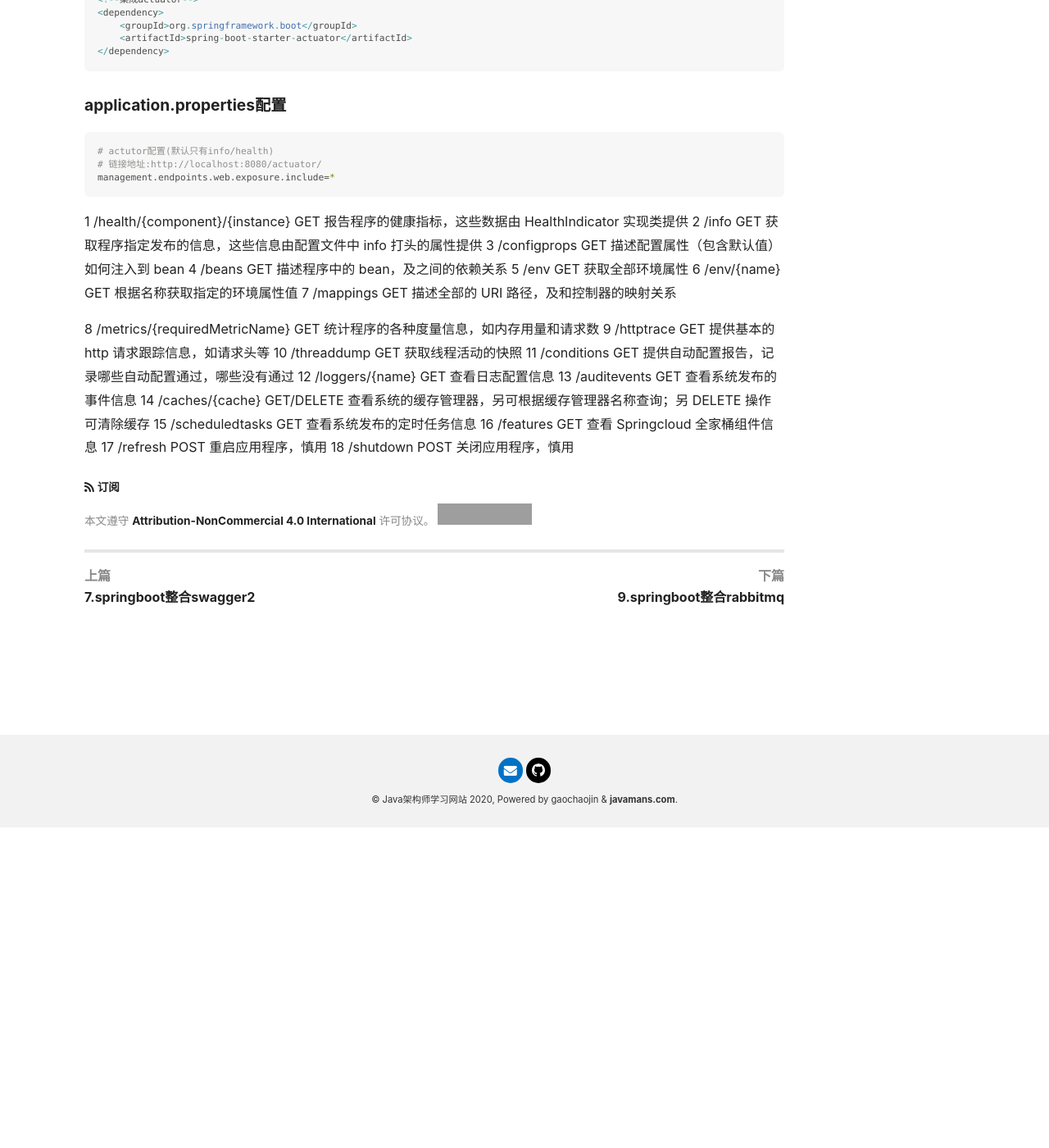
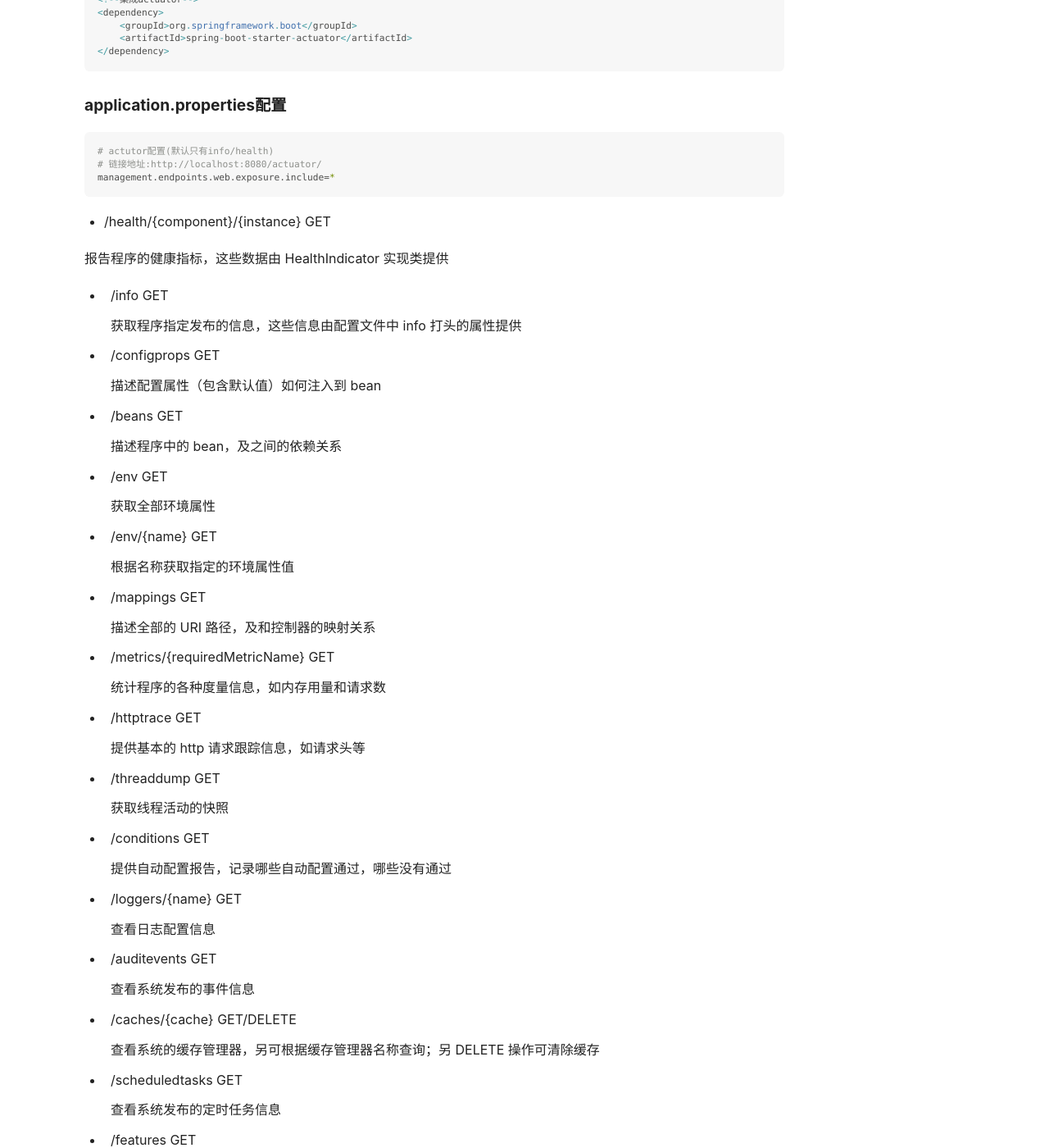
Before and after one commit to javamans/javamans.github.io, a Jekyll site: the page built from _posts/2020-02-08-springboot.md, in a window 1280 px wide and 1400 px high, scrolled down 391 px. Shown: the whole window at 82% size. Built offline with Jekyll 4.4.1, drawn with Linux system fonts in a browser that asks for light colours; nearby versions of some CDN libraries; some of the changed text lies outside the part shown; grey boxes are pictures that could not be loaded.

Commit message:
git格式调整

````diff
--- a/_posts/2020-02-08-springboot.md
+++ b/_posts/2020-02-08-springboot.md
@@ -23,41 +23,74 @@ actuator监控是一个用于监控springboot健康状况的工具，可以实
 management.endpoints.web.exposure.include=*
 ```
 
-1 /health/{component}/{instance} GET
-报告程序的健康指标，这些数据由 HealthIndicator 实现类提供
-2 /info GET
-获取程序指定发布的信息，这些信息由配置文件中 info 打头的属性提供
-3 /configprops GET
-描述配置属性（包含默认值）如何注入到 bean
-4 /beans GET
-描述程序中的 bean，及之间的依赖关系
-5 /env GET
-获取全部环境属性
-6 /env/{name} GET
-根据名称获取指定的环境属性值
-7 /mappings GET
-描述全部的 URI 路径，及和控制器的映射关系
+-  /health/{component}/{instance} GET
 
-8 /metrics/{requiredMetricName} GET
-统计程序的各种度量信息，如内存用量和请求数
-9 /httptrace GET
-提供基本的 http 请求跟踪信息，如请求头等
-10 /threaddump GET
-获取线程活动的快照
-11 /conditions GET
-提供自动配置报告，记录哪些自动配置通过，哪些没有通过
-12 /loggers/{name} GET
-查看日志配置信息
-13 /auditevents GET
-查看系统发布的事件信息
-14 /caches/{cache} GET/DELETE
-查看系统的缓存管理器，另可根据缓存管理器名称查询；另 DELETE 操作
-可清除缓存
-15 /scheduledtasks GET
-查看系统发布的定时任务信息
-16 /features GET
-查看 Springcloud 全家桶组件信息
-17 /refresh POST
-重启应用程序，慎用
-18 /shutdown POST
-关闭应用程序，慎用
+  报告程序的健康指标，这些数据由 HealthIndicator 实现类提供
+
+- /info GET
+
+  获取程序指定发布的信息，这些信息由配置文件中 info 打头的属性提供
+
+- /configprops GET
+
+  描述配置属性（包含默认值）如何注入到 bean
+
+- /beans GET
+
+  描述程序中的 bean，及之间的依赖关系
+
+- /env GET
+
+  获取全部环境属性
+
+- /env/{name} GET
+
+  根据名称获取指定的环境属性值
+
+- /mappings GET
+
+  描述全部的 URI 路径，及和控制器的映射关系
+
+- /metrics/{requiredMetricName} GET
+
+  统计程序的各种度量信息，如内存用量和请求数
+
+- /httptrace GET
+
+  提供基本的 http 请求跟踪信息，如请求头等
+
+- /threaddump GET
+
+  获取线程活动的快照
+
+- /conditions GET
+
+  提供自动配置报告，记录哪些自动配置通过，哪些没有通过
+
+- /loggers/{name} GET
+
+  查看日志配置信息
+
+- /auditevents GET
+
+  查看系统发布的事件信息
+
+- /caches/{cache} GET/DELETE
+
+  查看系统的缓存管理器，另可根据缓存管理器名称查询；另 DELETE 操作可清除缓存
+
+- /scheduledtasks GET
+
+  查看系统发布的定时任务信息
+
+- /features GET
+
+  查看 Springcloud 全家桶组件信息
+
+- /refresh POST
+
+  重启应用程序，慎用
+
+- /shutdown POST
+
+  关闭应用程序，慎用
````
Also changed, not shown: _posts/2020-02-09-springboot.md (+2 -2 lines).
